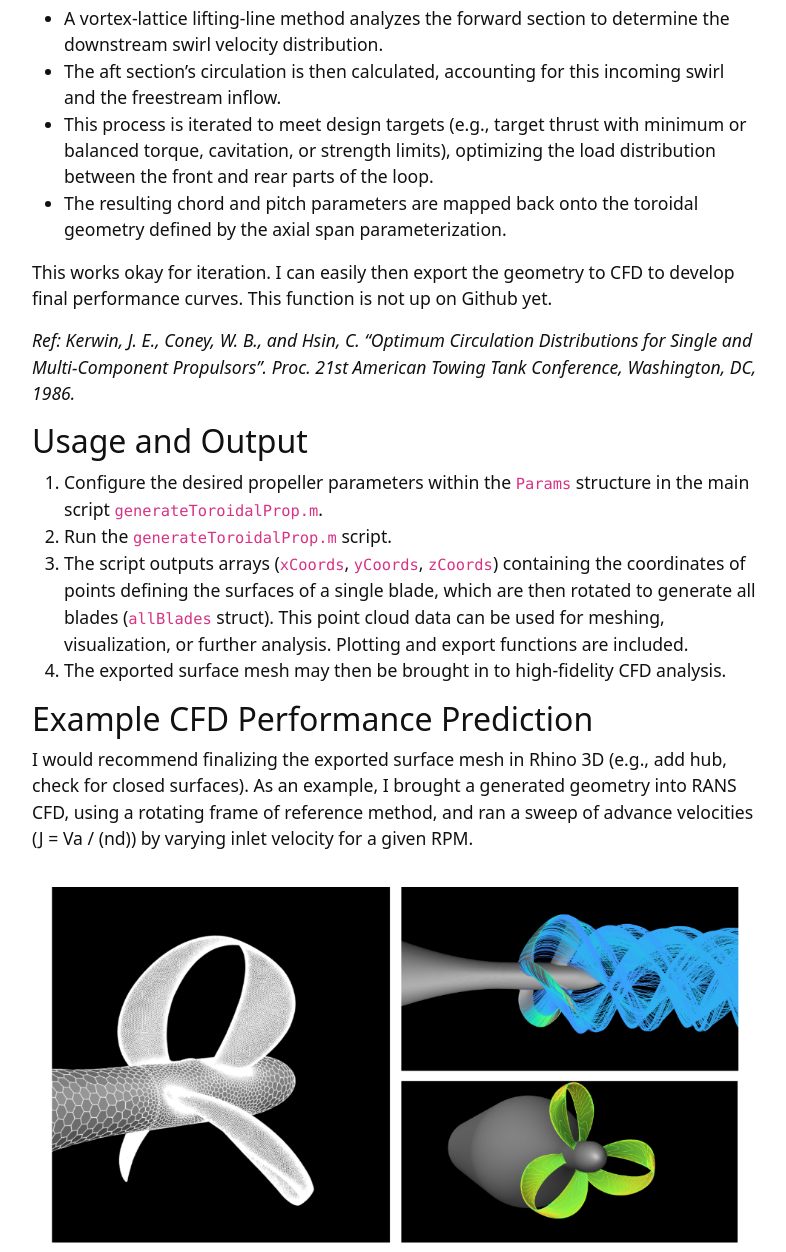
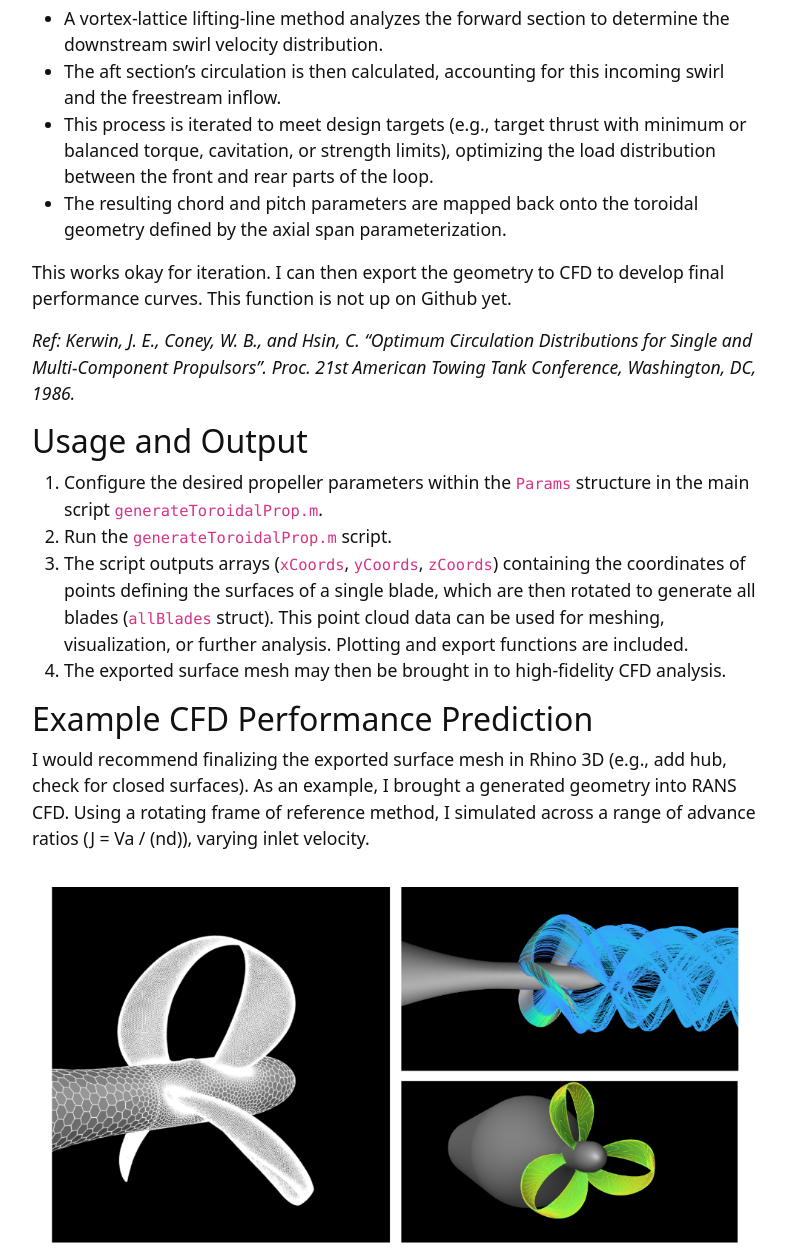
Before and after one commit to ccluett/website, a Jekyll site: the page built from content/toroidal.md, in a window 1280 px wide and 1400 px high, scrolled down 2612 px, cut to the strip 0-1252 px from the top of the window. Shown: the whole strip, without its empty margins (245-1031 px from the left). Built offline with Jekyll 4.4.1, drawn with Linux system fonts in a browser that asks for light colours; nearby versions of some CDN libraries.

Commit message:
Update toroidal.md

```diff
--- a/content/toroidal.md
+++ b/content/toroidal.md
@@ -52,7 +52,7 @@ While the eventual goal is full integration with OpenProp for complete design op
 *   This process is iterated to meet design targets (e.g., target thrust with minimum or balanced torque, cavitation, or strength limits), optimizing the load distribution between the front and rear parts of the loop.
 *   The resulting chord and pitch parameters are mapped back onto the toroidal geometry defined by the axial span parameterization.
 
-This works okay for iteration. I can easily then export the geometry to CFD to develop final performance curves. This function is not up on Github yet.
+This works okay for iteration. I can then export the geometry to CFD to develop final performance curves. This function is not up on Github yet.
 
 *Ref: Kerwin, J. E., Coney, W. B., and Hsin, C. “Optimum Circulation Distributions for Single and Multi-Component Propulsors”. Proc. 21st American Towing Tank Conference, Washington, DC, 1986.*
 
@@ -65,7 +65,7 @@ This works okay for iteration. I can easily then export the geometry to CFD to d
 
 ## Example CFD Performance Prediction
 
-I would recommend finalizing the exported surface mesh in Rhino 3D (e.g., add hub, check for closed surfaces). As an example, I brought a generated geometry into RANS CFD, using a rotating frame of reference method, and ran a sweep of advance velocities (J = Va / (nd)) by varying inlet velocity for a given RPM.
+I would recommend finalizing the exported surface mesh in Rhino 3D (e.g., add hub, check for closed surfaces). As an example, I brought a generated geometry into RANS CFD. Using a rotating frame of reference method, I simulated across a range of advance ratios (J = Va / (nd)), varying inlet velocity.
 
 {% include figure.html img="cfd-toroidal-sim.png" width="100%" %}
 
```
